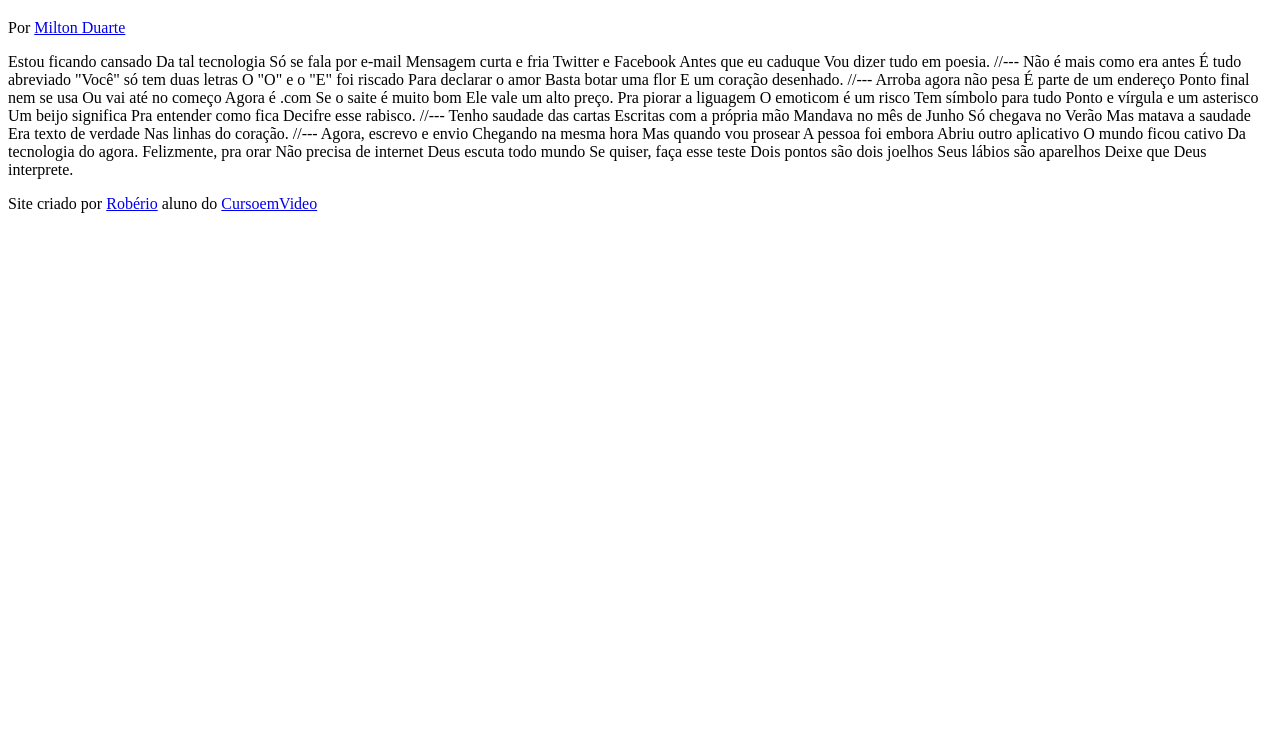
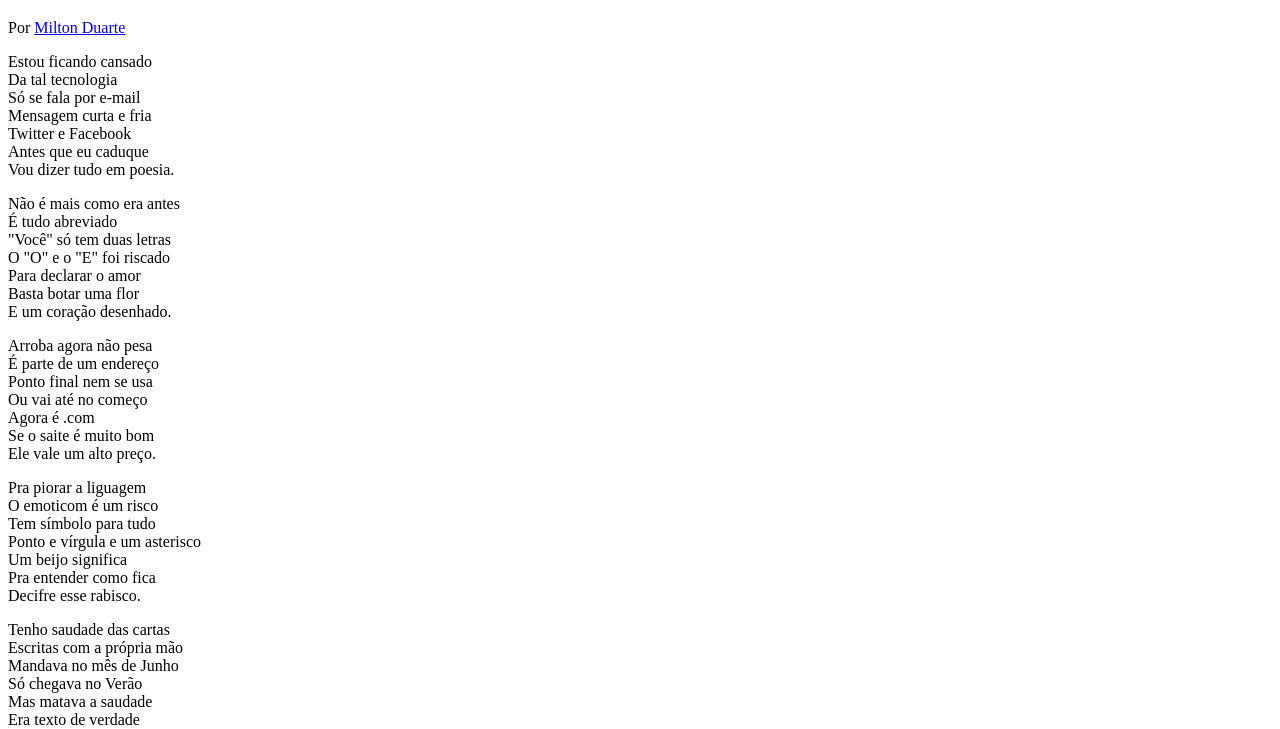
Before and after one commit to RoberioDias/HTML-CSS, a plain HTML site: page Exercicios/desafios/desafio12/index.html in a window 1280 px wide. Shown: the part 61-790 px from the top of the page. Drawn offline with Linux system fonts and the light colour scheme.

Commit message:
atualizei desafio 12

```diff
--- a/Exercicios/desafios/desafio12/index.html
+++ b/Exercicios/desafios/desafio12/index.html
@@ -4,6 +4,7 @@
     <meta charset="UTF-8">
     <meta name="viewport" content="width=device-width, initial-scale=1.0">
     <title>Cordel-Moderno</title>
+    <link rel="stylesheet" href="style.css">
 </head>
 <body>
     <header>
@@ -11,69 +12,87 @@
         <p>Por <a href="https://www.recantodasletras.com.br/poesias/3186743" target="_blank">Milton Duarte</a></p>
     </header>
 
-    Estou ficando cansado
-    Da tal tecnologia
-    Só se fala por e-mail
-    Mensagem curta e fria
-    Twitter e Facebook
-    Antes que eu caduque
-    Vou dizer tudo em poesia.
+    <section>
+        Estou ficando cansado <br>
+        Da tal tecnologia <br>
+        Só se fala por e-mail <br>
+        Mensagem curta e fria <br>
+        Twitter e Facebook <br>
+        Antes que eu caduque <br>
+        Vou dizer tudo em poesia. <br>
 
-    //---
+    </section>
 
-    Não é mais como era antes
-    É tudo abreviado
-    "Você" só tem duas letras
-    O "O" e o "E" foi riscado
-    Para declarar o amor
-    Basta botar uma flor
-    E um coração desenhado.
+    <section>
+        <p>
+            Não é mais como era antes <br>
+            É tudo abreviado <br>
+            "Você" só tem duas letras <br>
+            O "O" e o "E" foi riscado <br>
+            Para declarar o amor <br>
+            Basta botar uma flor <br>
+            E um coração desenhado. <br>
+        </p>
+    </section>
 
-    //---
 
-    Arroba agora não pesa
-    É parte de um endereço
-    Ponto final nem se usa
-    Ou vai até no começo
-    Agora é .com
-    Se o saite é muito bom
-    Ele vale um alto preço.
 
-    Pra piorar a liguagem
-    O emoticom é um risco
-    Tem símbolo para tudo
-    Ponto e vírgula e um asterisco
-    Um beijo significa
-    Pra entender como fica
-    Decifre esse rabisco.
+    <section>
+        <p>
+            Arroba agora não pesa <br>
+            É parte de um endereço <br>
+            Ponto final nem se usa <br>
+            Ou vai até no começo <br>
+            Agora é .com <br>
+            Se o saite é muito bom <br>
+            Ele vale um alto preço. <br>
+        </p>
+        <p>
+            Pra piorar a liguagem <br>
+            O emoticom é um risco <br>
+            Tem símbolo para tudo <br>
+            Ponto e vírgula e um asterisco <br>
+            Um beijo significa <br>
+            Pra entender como fica <br>
+            Decifre esse rabisco. <br>
+        </p>
+    </section>
 
-    //---
 
-    Tenho saudade das cartas
-    Escritas com a própria mão
-    Mandava no mês de Junho
-    Só chegava no Verão
-    Mas matava a saudade
-    Era texto de verdade
-    Nas linhas do coração.
+    <section>
+        <p>
+            Tenho saudade das cartas <br>
+            Escritas com a própria mão <br>
+            Mandava no mês de Junho <br>
+            Só chegava no Verão <br>
+            Mas matava a saudade <br>
+            Era texto de verdade <br>
+            Nas linhas do coração. <br>
+        </p>
+    </section>
 
-    //---
 
-    Agora, escrevo e envio
-    Chegando na mesma hora
-    Mas quando vou prosear
-    A pessoa foi embora
-    Abriu outro aplicativo
-    O mundo ficou cativo
-    Da tecnologia do agora.
+    <section>
+        <p>
+            Agora, escrevo e envio <br>
+            Chegando na mesma hora <br>
+            Mas quando vou prosear <br>
+            A pessoa foi embora <br>
+            Abriu outro aplicativo <br>
+            O mundo ficou cativo <br>
+            Da tecnologia do agora. <br>
+        </p>
+        <p>
+            Felizmente, pra orar <br>
+            Não precisa de internet <br>
+            Deus escuta todo mundo <br>
+            Se quiser, faça esse teste <br>
+            Dois pontos são dois joelhos <br>
+            Seus lábios são aparelhos <br>
+            Deixe que Deus interprete. <br>
+        </p>
+    </section>
 
-    Felizmente, pra orar
-    Não precisa de internet
-    Deus escuta todo mundo
-    Se quiser, faça esse teste
-    Dois pontos são dois joelhos
-    Seus lábios são aparelhos
-    Deixe que Deus interprete.
     <footer>
         <p>Site criado por <a href="https://github.com/RoberioDias" target="_blank">Robério</a> aluno do <a href="https://www.cursoemvideo.com" target="_blank">CursoemVideo</a>
 
--- /dev/null
+++ b/Exercicios/desafios/desafio12/style.css
@@ -0,0 +1 @@
+@charset "UTF-8";
```
